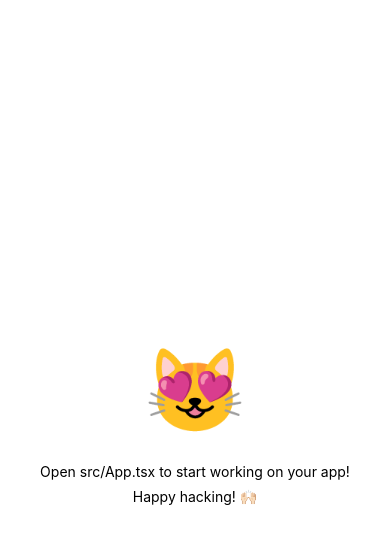
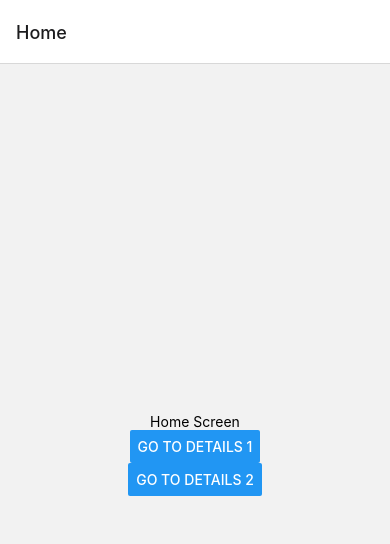
Before and after one commit to SimonLTheodo/React-Native-Training, a React Native app: screen / in a window 390 px wide. Shown: the top 544 px of the page. Built offline with nearby package versions, Linux system fonts and the light colour scheme.

Commit message:
feat: setup basic nav

```diff
--- a/package.json
+++ b/package.json
@@ -39,6 +39,8 @@
     "url": "https://github.com/vladimir-vovk/expo-ts/issues"
   },
   "dependencies": {
+    "@react-navigation/native": "^6.1.7",
+    "@react-navigation/native-stack": "^6.9.13",
     "@types/react": "~18.0.27",
     "expo": "~48.0.15",
     "expo-status-bar": "~1.4.4",
@@ -48,7 +50,8 @@
     "react": "18.2.0",
     "react-native": "0.71.8",
     "react-native-safe-area-context": "4.5.0",
-    "typescript": "^5.1.6"
+    "react-native-screens": "~3.20.0",
+    "typescript": "^4.9.4"
   },
   "devDependencies": {
     "@babel/core": "^7.20.0",
--- a/src/App.tsx
+++ b/src/App.tsx
@@ -1,31 +1,52 @@
-import { ReactElement } from 'react'
-import { StyleSheet, Text } from 'react-native'
-import { SafeAreaProvider, SafeAreaView } from 'react-native-safe-area-context'
+import { NavigationContainer } from '@react-navigation/native'
+import { createNativeStackNavigator, NativeStackScreenProps } from '@react-navigation/native-stack'
+import * as React from 'react'
+import { Button, Text, View } from 'react-native'
 
-const styles = StyleSheet.create({
-  container: {
-    flex: 1,
-    backgroundColor: '#fff',
-    alignItems: 'center',
-    justifyContent: 'center'
-  },
-  text: {
-    marginBottom: 8
-  },
-  emoji: {
-    fontSize: 82,
-    marginBottom: 24
-  }
-})
+type RootStackParamList = {
+  Home: undefined
+  Details: { number: string }
+}
 
-export default function App(): ReactElement {
+function HomeScreen({ navigation }: NativeStackScreenProps<RootStackParamList, 'Home'>) {
   return (
-    <SafeAreaProvider>
-      <SafeAreaView style={styles.container}>
-        <Text style={styles.emoji}>😻</Text>
-        <Text style={styles.text}>Open src/App.tsx to start working on your app!</Text>
-        <Text>Happy hacking! 🙌🏻</Text>
-      </SafeAreaView>
-    </SafeAreaProvider>
+    <View style={{ flex: 1, alignItems: 'center', justifyContent: 'center' }}>
+      <Text>Home Screen</Text>
+      <Button
+        title="Go to Details 1"
+        onPress={() => navigation.navigate('Details', { number: '1' })}
+      />
+      <Button
+        title="Go to Details 2"
+        onPress={() => navigation.navigate('Details', { number: '2' })}
+      />
+    </View>
   )
 }
+function DetailsScreen({
+  route,
+  navigation
+}: NativeStackScreenProps<RootStackParamList, 'Details'>) {
+  const { number } = route.params
+  return (
+    <View style={{ flex: 1, alignItems: 'center', justifyContent: 'center' }}>
+      <Text>Details Screen {number}</Text>
+      <Button title="Go back" onPress={() => navigation.goBack()} />
+    </View>
+  )
+}
+
+const Stack = createNativeStackNavigator()
+
+function App() {
+  return (
+    <NavigationContainer>
+      <Stack.Navigator>
+        <Stack.Screen name="Home" component={HomeScreen} />
+        <Stack.Screen name="Details" component={DetailsScreen} />
+      </Stack.Navigator>
+    </NavigationContainer>
+  )
+}
+
+export default App
```
Also changed, not shown: 1 other file (tests, documents, lock files or other folders).
